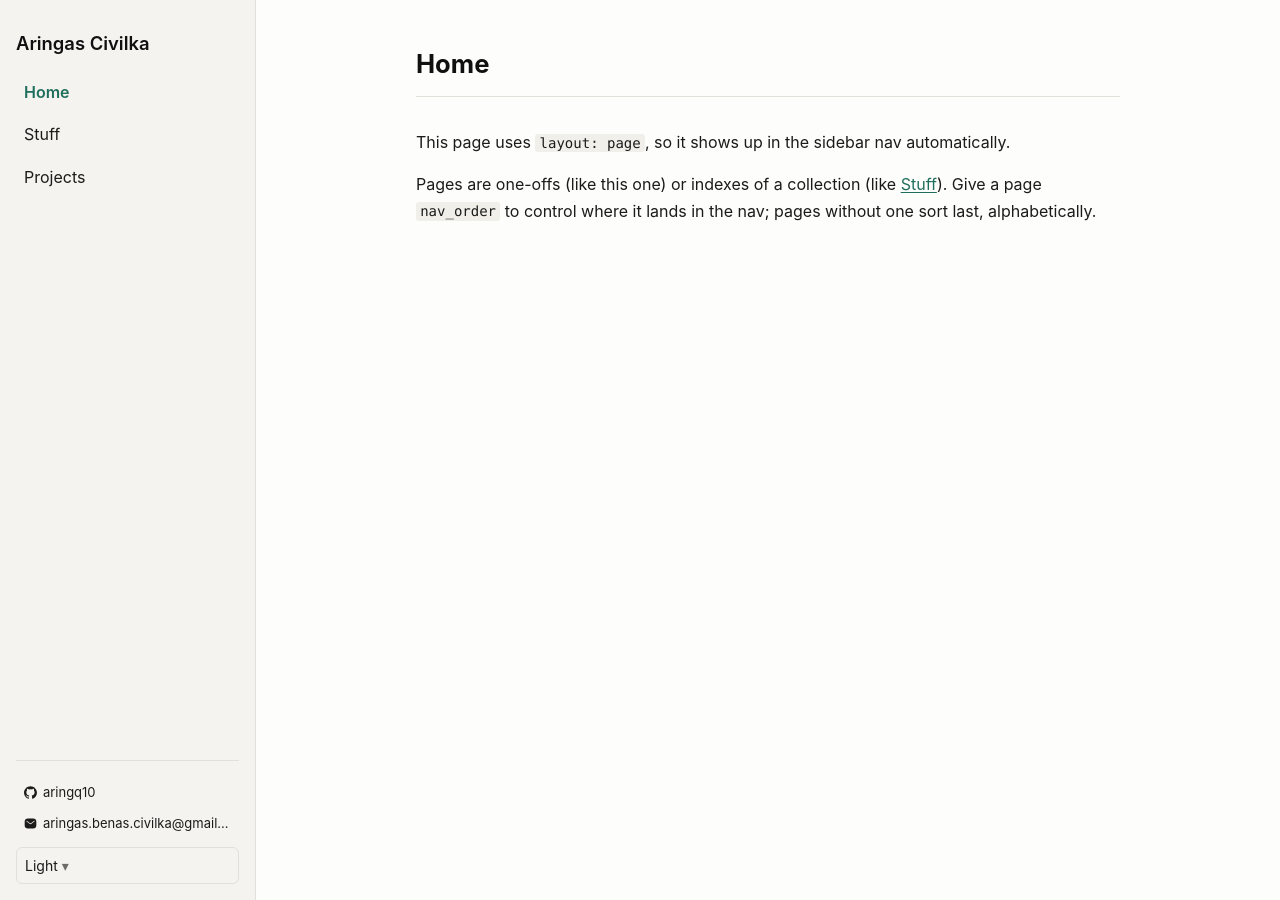
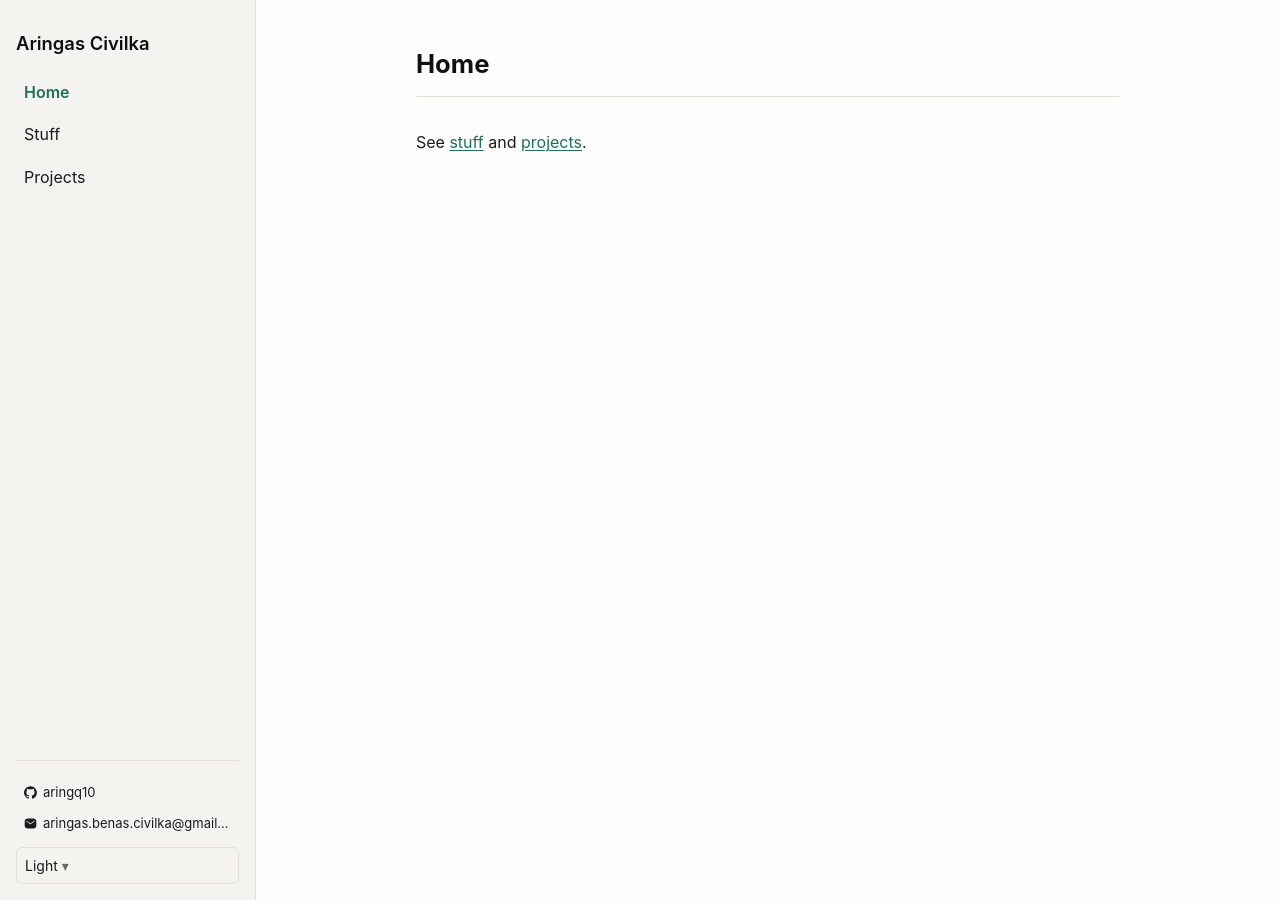
Before and after one commit to aringq10/aringq10.github.io, a Jekyll site: the page built from index.md, in a window 1280 px wide. Built offline with Jekyll 4.4.1, drawn with Linux system fonts in a browser that asks for light colours.

Commit message:
update home

```diff
--- a/index.md
+++ b/index.md
@@ -4,8 +4,4 @@ title: Home
 nav_order: 1
 ---
 
-This page uses `layout: page`, so it shows up in the sidebar nav automatically.
-
-Pages are one-offs (like this one) or indexes of a collection (like
-[Stuff]({{ '/stuff/' | relative_url }})). Give a page `nav_order` to control
-where it lands in the nav; pages without one sort last, alphabetically.
+See [stuff](/stuff) and [projects](/projects).
```
